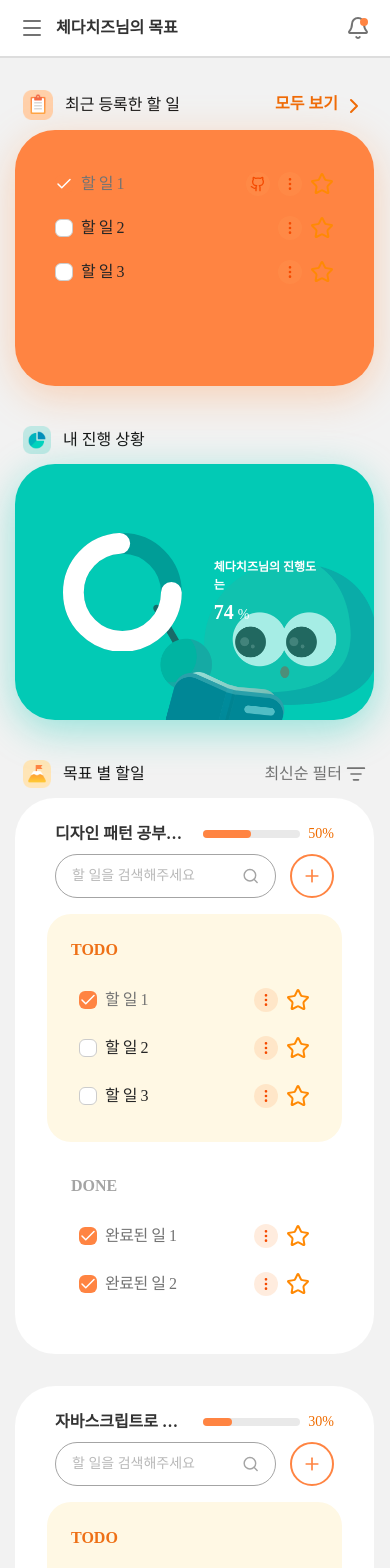
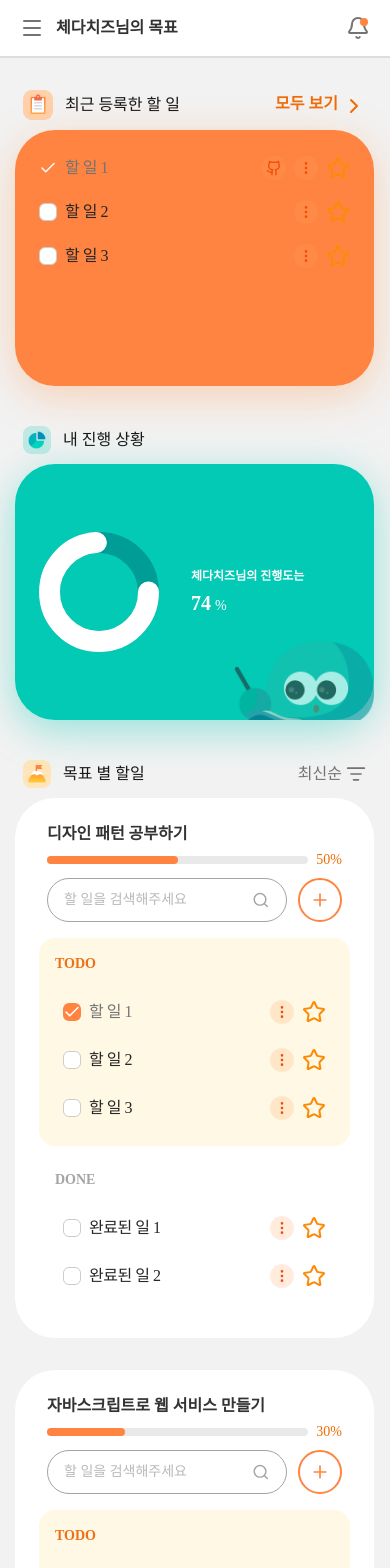
Before and after one commit to slidtodo/frontend, a Next.js app: page /dashboard in a window 390 px wide. Shown: the top 1568 px of the page. Built offline with nearby package versions, Linux system fonts and the light colour scheme.

Commit message:
fix: DashboardPage - 반응형추가

```diff
--- a/src/features/dashboard/components/DashBoardDetail/index.tsx
+++ b/src/features/dashboard/components/DashBoardDetail/index.tsx
@@ -48,8 +48,8 @@ export default function DashboardDetail() {
         subTitle="목표 별 할일"
         icons={<Image src={'/image/goal-icon.png'} alt="Goal Icon" width={40} height={40} />}
         actions={
-          <button onClick={() => {}} className="flex items-center gap-1">
-            <span className="font-base text-[#737373]">최신순 필터</span>
+          <button onClick={() => {}} className="flex cursor-pointer items-center gap-1">
+            <span className="text-base font-medium text-[#737373]">최신순</span>
             <ListFilterIcon size={20} className="text-[#737373]" />
           </button>
         }
--- a/src/features/dashboard/components/DashboardSummary/index.tsx
+++ b/src/features/dashboard/components/DashboardSummary/index.tsx
@@ -39,7 +39,7 @@ function RecentPostCard() {
     { id: 3, title: '할 일 3', isCompleted: false, star: false },
   ];
   return (
-    <article className="h-[256px] rounded-[40px] bg-[#FF8442] p-8 shadow-[0_10px_40px_0_rgba(255,158,89,0.40)]">
+    <article className="h-[256px] rounded-[40px] bg-[#FF8442] p-4 shadow-[0_10px_40px_0_rgba(255,158,89,0.40)] lg:p-8">
       {mockData.map((task) => (
         <TaskCard
           key={task.id}
@@ -57,9 +57,22 @@ function CurrentProgressCard() {
   return (
     <article className="relative h-[256px] rounded-[40px] bg-[#02CAB5] shadow-[0_10px_40px_0_rgba(2,202,181,0.40)]">
       <div className="absolute right-0 bottom-0">
-        <Image src={'/image/progress-card-section-charactor-pc.png'} alt="Progress card" width={222} height={140} />
+        <Image
+          src={'/image/progress-card-section-charactor-tablet.png'}
+          alt="Progress card Tablet"
+          width={140}
+          height={88}
+          className="block lg:hidden"
+        />
+        <Image
+          src={'/image/progress-card-section-charactor-pc.png'}
+          alt="Progress card PC"
+          width={222}
+          height={140}
+          className="hidden lg:block"
+        />
       </div>
-      <div className="absolute flex h-full w-full items-center justify-start gap-8 p-12">
+      <div className="absolute flex h-full w-full items-center justify-start gap-8 p-6 lg:p-12">
         <div className="w-[120px]">
           <ProgressCircle percent={74} className="h-auto w-full" />
         </div>
--- a/src/features/dashboard/components/GoalBox/index.tsx
+++ b/src/features/dashboard/components/GoalBox/index.tsx
@@ -2,9 +2,9 @@ import { PlusIcon } from 'lucide-react';
 
 import Progressbar from '@/shared/components/Progressbar';
 import TaskCard from '@/shared/components/TaskCard';
-// import Input from '@/shared/components/Input';
 import SearchInput from '@/shared/components/SearchInput';
 import Button from '@/shared/components/Button';
+
 interface GoalBoxProps {
   data: {
     id: number;
@@ -18,15 +18,15 @@ interface GoalBoxProps {
 
 export default function GoalBox({ data }: GoalBoxProps) {
   return (
-    <article className="] flex flex-col gap-4 rounded-[40px] bg-white px-8 py-6">
-      <div className="flex flex-col items-center gap-2 px-2 md:flex-row md:gap-8">
-        <div className="flex w-full flex-1 gap-4">
+    <article className="] flex flex-col gap-4 rounded-[40px] bg-white p-6 lg:px-8 lg:py-6">
+      <div className="flex flex-col items-center gap-2 px-2 md:flex-row md:gap-12 lg:gap-8">
+        <div className="flex w-full flex-1 flex-col gap-1 lg:flex-row lg:gap-4">
           <div className="font-base w-full max-w-[229px] overflow-hidden font-semibold text-ellipsis whitespace-nowrap text-[#333]">
             {data.title}
           </div>
           <Progressbar progress={data.progress} />
         </div>
-        <div className="flex w-full flex-1 justify-between gap-[14px] md:justify-end">
+        <div className="flex w-full flex-1 justify-between gap-1 md:justify-end md:gap-2 lg:gap-[14px]">
           <SearchInput placeholder="할 일을 검색해주세요" />
           <Button
             variant="secondary"
@@ -37,31 +37,45 @@ export default function GoalBox({ data }: GoalBoxProps) {
           </Button>
         </div>
       </div>
-      <div className="flex flex-col gap-2 md:flex-row md:gap-8">
-        {/** TODO: todo / done 일때 백그라운드 다르게 */}
-        <div className={`flex max-h-[324px] flex-1 flex-col gap-4 rounded-[24px] bg-[#FFF8E4] p-6`}>
-          <span className="font-base font-bold text-[#EE7016]">TODO </span>
-          <div className="flex max-h-[236px] flex-col gap-1 overflow-y-auto">
-            {data.todoList.map((todo) => (
-              <TaskCard
-                id={`todo-${todo.id}`}
-                key={todo.id}
-                text={todo.title}
-                checked={todo.isCompleted}
-                hasGithubLink={false}
-              />
-            ))}
-          </div>
-        </div>
-        <div className={`flex max-h-[324px] flex-1 flex-col gap-4 rounded-[24px] bg-[#ffffff] p-6`}>
-          <span className="font-base font-bold text-[#A4A4A4]">DONE</span>
-          <div className="flex max-h-[236px] flex-col gap-1 overflow-y-auto">
-            {data.doneList.map((done) => (
-              <TaskCard id={`done-${done.id}`} key={done.id} text={done.title} checked={true} hasGithubLink={false} />
-            ))}
-          </div>
-        </div>
+      <div className="flex flex-col gap-2 md:flex-row lg:gap-8">
+        <ListBox title="TODO" variant="todo" items={data.todoList} />
+        <ListBox title="DONE" variant="done" items={data.doneList} />
       </div>
     </article>
   );
 }
+
+interface ListBoxProps {
+  title: string;
+  variant: 'todo' | 'done';
+  items: { id: number; title: string; star: boolean; isCompleted?: boolean }[];
+}
+function ListBox({ title, variant, items }: ListBoxProps) {
+  let bgColor, textColor;
+  switch (variant) {
+    case 'todo':
+      bgColor = 'bg-[#FFF8E4]';
+      textColor = 'text-[#EE7016]';
+      break;
+    case 'done':
+      bgColor = 'bg-[#ffffff]';
+      textColor = 'text-[#A4A4A4]';
+      break;
+  }
+  return (
+    <div className={`flex max-h-[324px] flex-1 flex-col gap-4 rounded-[16px] ${bgColor} p-4 lg:rounded-[24px] lg:p-6`}>
+      <span className={`text-sm font-bold ${textColor} lg:text-base`}>{title}</span>
+      <div className="flex max-h-[236px] flex-col gap-1 overflow-y-auto">
+        {items.map((item) => (
+          <TaskCard
+            id={`task-${item.id}`}
+            key={item.id}
+            text={item.title}
+            checked={item.isCompleted}
+            hasGithubLink={false}
+          />
+        ))}
+      </div>
+    </div>
+  );
+}
--- a/src/shared/components/PageSubTitle/index.tsx
+++ b/src/shared/components/PageSubTitle/index.tsx
@@ -11,11 +11,11 @@ export default function PageSubTitle({ icons, subTitle, actions }: PageSubTitleP
     <div className="flex items-center justify-between px-2">
       <div className="flex items-center gap-3">
         {icons && <div>{icons}</div>}
-        <h2 className="text-md w-full overflow-hidden font-medium text-ellipsis whitespace-nowrap transition-all duration-300 lg:text-lg">
+        <h2 className="w-full overflow-hidden text-base font-medium text-ellipsis whitespace-nowrap transition-all duration-300 lg:text-lg">
           {subTitle}
         </h2>
       </div>
-      {actions && <div>{actions}</div>}
+      {actions && <div className="min-w-fit">{actions}</div>}
     </div>
   );
 }
--- a/src/shared/components/SearchInput/index.tsx
+++ b/src/shared/components/SearchInput/index.tsx
@@ -15,8 +15,8 @@ export default function SearchInput({ placeholder, classNames, onIconClick, ...p
     >
       <input
         type="text"
-        placeholder={placeholder || '할 일을 검색해주세요'}
-        className="w-full border-none bg-transparent text-sm text-[#737373] focus:ring-0"
+        placeholder={placeholder}
+        className="w-full border-none bg-transparent text-sm font-medium text-[#737373] focus:ring-0"
         ref={inputRef}
         {...props}
       />
```
Also changed, not shown: public/image/progress-card-section-charactor-tablet.png (added).
